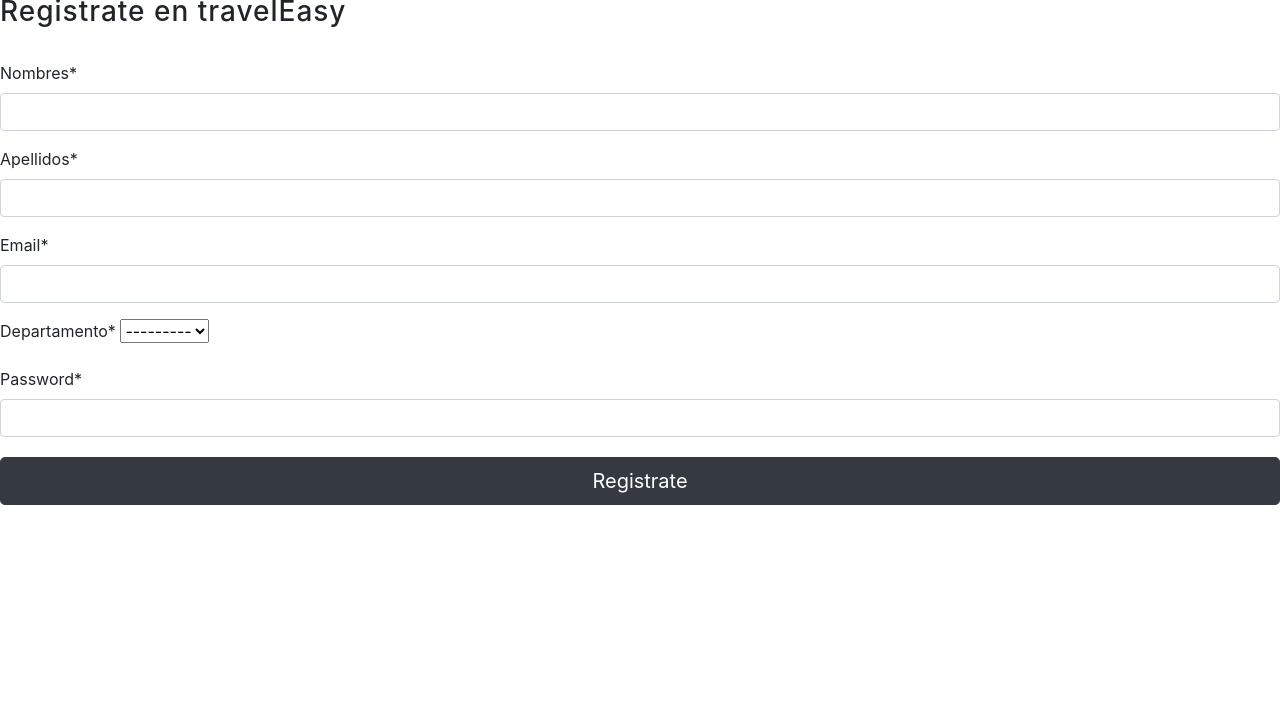
After one commit to JulianRivers/TravelEasy, a Django app: page /registro in a window 1280 px wide. The commit adds this page. Shown: the part 85-800 px from the top of the page. Run offline with Django 4.2, Linux system fonts and the light colour scheme; data that the repository does not hold is empty; some libraries are stand-ins or nearby versions.

Commit message:
Landing page login mejorado y registro básico + se agregó campo verificado al Model de viatico

```diff
--- a/app/urls.py
+++ b/app/urls.py
@@ -19,6 +19,4 @@
 urlpatterns = [
     path('admin/', admin.site.urls),
     path('', include('gerente.urls')),
-    #path('', include('factura.urls')),
-    #path('', include('producto.urls')),
 ]
--- a/gerente/admin.py
+++ b/gerente/admin.py
@@ -1,5 +1,8 @@
 from django.contrib import admin
-from .models import (UserProfile, Departamento)
+from .models import (UserProfile, Departamento, Evento, TipoViatico, AsistenciaEvento)
 
 admin.site.register(UserProfile)
 admin.site.register(Departamento)
+admin.site.register(Evento)
+admin.site.register(TipoViatico)
+admin.site.register(AsistenciaEvento)
--- a/gerente/forms.py
+++ b/gerente/forms.py
@@ -1,6 +1,22 @@
 from django import forms
 
+from .models import UserProfile
+
+#Formularios
+
 class Login(forms.Form):
-    email = forms.CharField(label='Usuario ', required=True)
+    email = forms.CharField(label='Email ', required=True)
     password = forms.CharField(label='Contraseña ', widget=forms.PasswordInput(attrs={"autocomplete": "current-password"}),
      required=True)
+
+class Registro(forms.ModelForm):
+    class Meta:
+        model = UserProfile
+        fields = ['name', 'apellidos', 'email', 'departamento', 'password']
+        labels = {
+            'name': 'Nombres',
+            'apellidos': 'Apellidos',
+            'email': 'Email',
+            'departamento': 'Departamento'
+
+        }
--- a/gerente/models.py
+++ b/gerente/models.py
@@ -1,7 +1,6 @@
 from django.db import models
 from django.contrib.auth.models import (AbstractBaseUser, PermissionsMixin, BaseUserManager)
-from django.contrib.auth.models import AbstractUser, Group, Permission
-# Modelos de la base de datos
+from django.contrib.auth.models import AbstractUser
 
 class Departamento (models.Model):
     """
@@ -27,23 +26,23 @@
 class UserProfileManager(BaseUserManager):
     """ Manager del Modelo de Perfil de Usarios """
 
-    def create_user(self, email, nombres, apellidos, password=None):
+    def create_user(self, email, name, apellidos, password=None):
         """ Crear nuevo UserProfile"""
         if not email:
             raise ValueError('Usuario debe tener un email')
 
 
         email = self.normalize_email(email)
-        user  = self.model(email=email, nombres=nombres, apellidos=apellidos)
+        user  = self.model(email=email, name=name, apellidos=apellidos)
 
         user.set_password(password)
         user.save(using=self._db)
 
         return user
 
-    def create_superuser(self, email, nombres, apellidos, password):
+    def create_superuser(self, email, name, apellidos, password):
         """ Crear un Super Usuario"""
-        user              = self.create_user(email, nombres, apellidos, password)
+        user              = self.create_user(email, name, apellidos, password)
         user.is_superuser = True
         user.is_staff     = True
 
@@ -69,7 +68,7 @@
     objects = UserProfileManager()
 
     USERNAME_FIELD  = 'email'
-    REQUIRED_FIELDS = ['nombres', "apellidos"]
+    REQUIRED_FIELDS = ['name', "apellidos"]
 
     def get_full_name(self):
         ''' Obtener nombre completo del usuario'''
@@ -92,6 +91,10 @@
     fecha_fin = models.DateField()
     usuarios = models.ManyToManyField(UserProfile, through='AsistenciaEvento')
 
+    def __str__(self):
+        ''' Obtener cadena representativa de nuestro usuario '''
+        return self.lugar
+
 class AsistenciaEvento(models.Model):
     """
     Modelo que representa la relación muchos a muchos entre un empleado y un evento.
@@ -100,12 +103,16 @@
     evento = models.ForeignKey(Evento, on_delete=models.CASCADE)
     fecha_asistencia = models.DateTimeField(auto_now_add=True)
 
+    def __str__(self):
+        ''' Obtener cadena representativa de nuestro usuario '''
+        return f"{self.usuario.name} asiste al evento en {self.evento.lugar}"
+
 class Viatico(models.Model):
     costo = models.FloatField()
     fecha_gasto = models.DateField()
     soporte = models.ImageField(upload_to='viaticos/')
     evento = models.ForeignKey('Evento', on_delete=models.CASCADE)
     tipo_viatico = models.ForeignKey(TipoViatico, on_delete=models.CASCADE)
-
+    verificado = models.BooleanField()
     def __str__(self):
         return f"Viatico {self.id}"
--- /dev/null
+++ b/gerente/templates/registro.html
@@ -0,0 +1,23 @@
+{% extends 'layouts/base.html' %}
+{% load crispy_forms_tags %}
+{% load static %}
+
+{% block body %}
+
+<form method="POST">
+    {% csrf_token %}
+    <div class="d-flex align-items-center mb-3 pb-1">
+      <img src="https://scontent.fbga2-1.fna.fbcdn.net/v/t39.30808-6/304792263_772134287091512_1749244208798072030_n.jpg?_nc_cat=100&ccb=1-7&_nc_sid=09cbfe&_nc_eui2=AeE-eGoxDuiuzlaL9zsEZf_RBhdabiIVzr8GF1puIhXOv3NQn06vKL7LejI0EPmma7htegYsrYPocnxDnxu05PAH&_nc_ohc=GK6FodzoZH0AX9qWx9t&_nc_ht=scontent.fbga2-1.fna&oh=00_AfD-W9vGSvxne6KUEiTh64HjjBd7iWD4wDB0Eg4aEezooQ&oe=63D93D6B" alt="" class="me-3" style="width: 80px;">
+    </div>
+
+    <h1 class="h3 fw-normal mb-3 pb-3" style="letter-spacing: 1px;">Registrate en travelEasy</h1>
+
+    {{form|crispy}}
+
+    <div class="pt-1 mb-4">
+      <input type="submit" value="Registrate"
+                              class="btn btn-dark btn-lg btn-block">
+    </div>
+  </form>
+
+{% endblock body %}
--- a/gerente/urls.py
+++ b/gerente/urls.py
@@ -1,8 +1,11 @@
 from django.urls import path
 from . import views
 
-app_name="asesor"
+app_name="root"
 urlpatterns = [
     path('',views.index, name='index'),
-    path('inicio', views.inicio, name="inicio")
+    path('login',views.loginView, name='login'),
+    path('registro', views.registro, name="registro"),
+    path('inicio', views.inicio, name="inicio"),
+
 ]
--- a/gerente/views.py
+++ b/gerente/views.py
@@ -1,9 +1,18 @@
 from django.shortcuts import render, redirect
-from .forms import Login
 from django.contrib.auth import login
+from django.contrib import messages
+
 from .models import (UserProfile)
-# Create your views here.
-def index(request):
+from .forms import (Login, Registro)
+
+#Controladores
+def loginView(request):
+
+    if request.user.is_superuser:
+        return redirect('/admin')
+    elif not request.user.is_anonymous:
+        return redirect('root:inicio')
+
     if request.method == 'POST':
         email = request.POST['email']
         password = request.POST['password']
@@ -11,16 +20,33 @@
             usuario = UserProfile.objects.get(email=email)
             if usuario is not None and usuario.check_password(password):
                 login(request, usuario)
-                return redirect('asesor:inicio')
+                return redirect('/admin') if usuario.is_superuser else redirect('root:inicio')
             else:
-                print('hola')
-                #messages.error(request, "Contraseña incorrecta")
+                print(usuario.is_superuser)
+                messages.error(request, "Contraseña incorrecta")
         except Exception as e:
-            #messages.error( request, "Lo sentimos, no pudimos encontrar tu cuenta")
+            messages.error( request, "Lo sentimos, no pudimos encontrar tu cuenta")
             usuario = None
             print(e)
     form = Login()
-    return render(request, 'index.html', {'form': form})
+    return render(request, 'login.html', {'form': form})
+
+def registro(request):
+    if request.method == 'POST':
+        email = request.POST['email']
+        form = Registro(request.POST)
+        if form.is_valid():
+            form.save()
+            user = UserProfile.objects.get(email=email)
+            login(request, user)
+            return redirect('root:login')
+    else:
+        form = Registro()
+    context = {'form': form}
+    return render(request, 'registro.html', context)
+
+def index(request):
+    return render(request, 'index.html')
 
 def inicio(request):
     return render(request, 'inicio.html')
--- /dev/null
+++ b/static/css/style.css
@@ -0,0 +1,90 @@
+:root {
+    --color-primario: #164E87;
+    --color-secundario: #7B7B7B;
+    --color-terciario: #93B7DC;
+    --color-cuaternario: #6280E8;
+    --tamanio-primario: 24px;
+    --tamanio-secundario: 18px;
+    --tamanio-titulo-primario: 80px;
+}
+
+* {
+    margin: 0;
+    padding: 0;
+    box-sizing: border-box;
+}
+
+body {
+    overflow-x: hidden;
+}
+
+.color-primary {
+    color: var(--color-primario);
+    font-weight: 600;
+}
+
+.color-secondary {
+    color: var(--color-secundario);
+}
+
+.bg-color-primary {
+    background-color: var(--color-primario);
+}
+
+.bg-color-third {
+    background-color: var(--color-terciario);
+}
+
+.bg-color-fourth {
+    background-color: var(--color-terciario);
+}
+
+.font-size-1 {
+    font-size: var(--tamanio-primario);
+}
+
+.font-size-2 {
+    font-size: var(--tamanio-secundario);
+}
+
+.font-title-size-1 {
+    font-size: var(--tamanio-titulo-primario);
+}
+
+.text-decoration-none {
+    text-decoration: none;
+}
+
+.foreground-image {
+    position: relative;
+    z-index: 1;
+}
+
+.backgroung-image-1 {
+    position: absolute;
+    top: -20px;
+    right: 160px;
+    z-index: -1;
+}
+
+.backgroung-image-2 {
+    position: absolute;
+    top: -50px;
+    right: 0;
+    z-index: -2;
+}
+
+.row {
+    padding-left: 0;
+    padding-right: 0;
+}
+
+.quoter {
+    padding: 50px 80px;
+}
+
+@media (min-width: 1000px) {
+    .quoter {
+        padding: 90px 280px;
+    }
+}
```
Also changed, not shown: gerente/templates/index.html (+76 -27 lines), gerente/templates/login.html (added, +54 -0 lines), static/images/13045f292f2a450687918591a7a1eb70 1.svg (added), static/images/Rectangle 4.svg (added), static/images/image1.svg (added), static/images/image11.svg (added), static/images/image2.svg (added), static/images/image3.svg (added), static/images/image4.svg (added), static/images/image5.svg (added).
